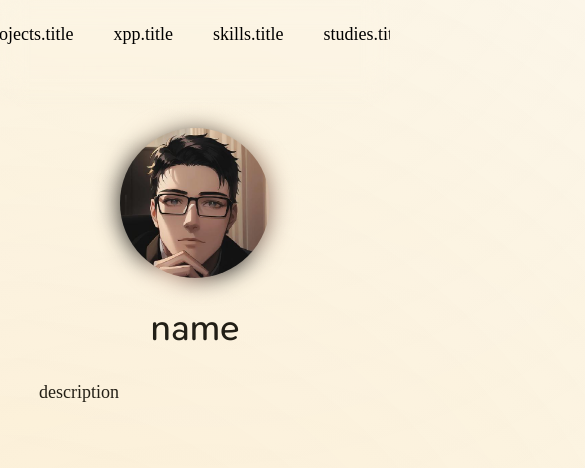
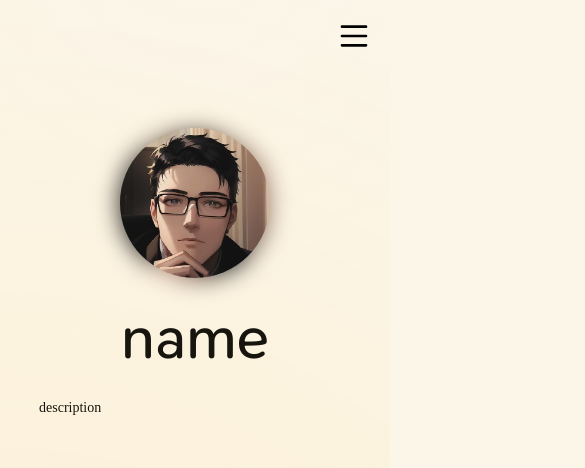
Before and after one commit to Game-K-Hack/portfolio, a Vue app: page / in a window 390 px wide. Shown: the top 468 px of the page, 585 px wide, since content can reach past the window. Built offline with nearby package versions, Linux system fonts and the light colour scheme; a web font is replaced by a local one.

Commit message:
adaptation phone version

```diff
--- a/src/App.vue
+++ b/src/App.vue
@@ -17,15 +17,13 @@
 </script>
 
 <template>
-    <!-- <main class="dashboard-container"> -->
-        <Circle color="#FFFFFF" :size="2000" pos="-20%:50%" />
+    <Circle color="#FFFFFF" :size="2000" pos="-200:50%" />
     <Circle color="#FFAE00" :size="2000" pos="800:0%" />
     <Circle color="#1EFF00" :size="2000" pos="1800:120%" />
     <Circle color="#00AAFF" :size="2000" pos="3000:-10%" />
     <Circle color="#FF0004" :size="2000" pos="4200:110%" />
     <Circle color="#1EFF00" :size="2000" pos="5400:-20%" />
     <Circle color="#FFAE00" :size="2000" pos="6600:100%" />
-        <Circle color="#FFFFFF" :size="2000" pos="105%:50%" />
 
     <Navbar :ids="['projects', 'xpp', 'skills', 'studies']"></Navbar>
 
@@ -41,39 +39,65 @@
             <ProjectCard id="bkcrackgui" :icons="['qt', 'python']" :links="[
                 { url: 'https://github.com/Game-K-Hack/bkcrack-gui', icon: 'githublink.png' }
             ]"></ProjectCard>
-                <button class="p-2.5 m-auto px-10 border-2 border-dashed rounded-full hover:cursor-pointer hover:border-solid">
+            <button class="p-2.5 m-auto px-10 border-2 border-dashed hover:cursor-pointer hover:border-solid rounded-[2.5rem] sm:w-[600px] md:w-[600px] lg:w-[470px] 2xl:w-[500px]">
                 Voir plus
             </button>
         </div>
     </Section>
 
     <Section id="xpp">
-            <div class="grid grid-cols-[min-content_min-content_auto] mx-[5%] pt-12.5">
+        <div class="grid grid-cols-[min-content_auto] lg:grid-cols-[min-content_min-content_auto] mx-[5%] pt-12.5">
             <template v-for="(i, index) in $tm('xpp.items')" :key="index">
-                    <div class="flex flex-col flex-nowrapl w-auto col-1">
+
+                <div class="hidden lg:flex flex-col flex-nowrap w-auto col-start-1">
                     <p class="text-end whitespace-nowrap w-full font-light text-xl">{{ $t(i.date) }}</p>
                     <p class="text-end whitespace-nowrap w-full font-light text-xl">
-                            <a :href="$t(i.company.url)">
+                        <a :href="$t(i.company.url)" target="_blank">
                             <u><b>{{ $t(i.company.name) }}</b></u>
                         </a> ({{ $t(i.company.location) }})
                     </p>
-                        <div class="flex flex-row justify-end mt-2.5 gap-2.5">
+
+                    <div class="hidden lg:flex flex-row flex-wrap gap-2.5 mt-2 mb-2 lg:justify-end">
                         <img class="w-7.5 h-7.5" v-for="iconKey in i.icons" :key="iconKey"
                             :src="'./icons/' + ICONS[iconKey]?.icon"
                             :alt="ICONS[iconKey]?.icon"
                             :class="{ 'rounded-[5px]': ICONS[iconKey]?.rounded }">
                     </div>
                 </div>
-                    <div class="w-5 mx-2.5 mt-2 col-2">
+
+                <div class="hidden sm:block w-5 mx-2.5 mt-1.5 col-start-1 lg:col-start-2">
                     <div class="w-5 h-5 rounded-full bg-timeline-point"></div>
-                        <div class="w-1 h-[calc(100%-24px-4px)] my-2 mx-auto bg-timeline-rod"></div>
+                    <div class="w-1 h-[calc(100%-20px-12px)] my-2 mx-auto bg-timeline-rod"></div>
                 </div>
-                    <div class="w-full col-3">
-                        <h1 class="text-2xl font-bold">{{ $t(i.type) }}: {{ $t(i.name) }}</h1>
-                        <p class="p-5 font-extralight text-justify text-xl whitespace-pre-line pb-20" v-html="formatBold($t(i.description))"></p>
+
+                <div class="w-full pb-20 col-start-2 lg:col-start-3">
+
+                    <div class="flex lg:hidden flex-row flex-wrap gap-x-5 mb-2 items-center">
+                        <span class="text-xl font-light whitespace-nowrap">{{ $t(i.date) }}</span>
+                        <span class="text-xl font-light">
+                            <a :href="$t(i.company.url)">
+                                <u><b>{{ $t(i.company.name) }}</b></u>
+                            </a>
+                            <span class="ml-1">({{ $t(i.company.location) }})</span>
+                        </span>
+                    </div>
+
+                    <div class="flex lg:hidden flex-row flex-wrap gap-2.5 lg:justify-start">
+                        <img class="w-7.5 h-7.5" v-for="iconKey in i.icons" :key="iconKey"
+                            :src="'./icons/' + ICONS[iconKey]?.icon"
+                            :alt="ICONS[iconKey]?.icon"
+                            :class="{ 'rounded-[5px]': ICONS[iconKey]?.rounded }">
+                    </div>
+
+                    <h1 class="text-2xl font-bold leading-tight">
+                        {{ $t(i.type) }}: {{ $t(i.name) }}
+                    </h1>
+
+                    <p class="font-extralight text-justify text-xl whitespace-pre-line" v-html="formatBold($t(i.description))"></p>
                 </div>
             </template>
-                <div class="w-5 h-1 bg-timeline-rod col-2 mx-auto mb-25"></div>
+
+            <div class="hidden sm:block w-5 h-1 bg-timeline-rod col-start-1 lg:col-start-2 mx-auto mb-25"></div>
         </div>
     </Section>
 
@@ -97,22 +121,35 @@
     <Section id="studies">
         <div class="grid grid-cols-[min-content_min-content_auto] mx-[5%] pt-12.5">
             <template v-for="(i, index) in $tm('studies.items')" :key="index">
-                    <div class="flex flex-col flex-nowrapl w-auto col-1">
+
+                <div class="hidden lg:flex flex-col flex-nowrap w-auto col-start-1">
                     <p class="text-end whitespace-nowrap w-full font-light text-xl">{{ $t(i.date) }}</p>
                 </div>
-                    <div class="w-5 mx-2.5 mt-2 col-2">
+
+                <div class="w-5 mx-2.5 mt-1.5 col-start-2">
                     <div class="w-5 h-5 rounded-full bg-timeline-point"></div>
                     <div class="w-1 h-[calc(100%-24px-4px)] my-2 mx-auto bg-timeline-rod"></div>
                 </div>
-                    <div class="w-full col-3 font-extralight text-xl whitespace-nowrap">
-                        <h1 class="text-2xl font-bold">{{ $t(i.type) }}: {{ $t(i.name) }}</h1>
-                        <p class="text-start" v-if="i.option" v-html="formatBold($t(i.option))"></p>
-                        <p class="text-start pb-20">
-                            <a :href="$t(i.school.url)"><u><b>{{ $t(i.school.name) }}</b></u></a> ({{ $t(i.school.location) }})
+
+                <div class="w-full col-start-3 font-extralight text-xl">
+
+                    <p class="lg:hidden text-lg font-medium opacity-70 mb-1 leading-none">
+                        {{ $t(i.date) }}
+                    </p>
+
+                    <h1 class="text-2xl font-bold leading-tight">{{ $t(i.type) }}: {{ $t(i.name) }}</h1>
+
+                    <p class="text-start mt-2" v-if="i.option" v-html="formatBold($t(i.option))"></p>
+
+                    <p class="text-start pb-20 mt-1">
+                        <a :href="$t(i.school.url)" target="_blank">
+                            <u><b>{{ $t(i.school.name) }}</b></u>
+                        </a> ({{ $t(i.school.location) }})
                     </p>
                 </div>
             </template>
-                <div class="w-5 h-1 bg-timeline-rod col-2 mx-auto mb-25"></div>
+
+            <div class="w-5 h-1 bg-timeline-rod col-start-2 mx-auto mb-25"></div>
         </div>
     </Section>
 
@@ -126,10 +163,12 @@
             <BannerCard id="rootme"></BannerCard>
         </div>
     </SubSection>
-    <!-- </main> -->
 </template>
 
 <style>
+    * {
+        box-sizing: border-box;
+    }
     /* Reset global pour éviter les surprises */
     html,
     body {
--- a/src/assets/main.css
+++ b/src/assets/main.css
@@ -13,6 +13,12 @@
 @layer base {
   :focus-visible {
     outline: none; /* Désactive l'outline 'auto' par défaut */
+  }
+}
+
+@layer components {
+  .text-classic {
+    @apply text-sm md:text-base lg:text-lg 2xl:text-2xl;
   }
 }
 
@@ -70,3 +76,7 @@ html, body {
   background-color: var(--color-background);
   color: var(--color-text);
 }
+
+#app {
+  position: relative; /* https://stackoverflow.com/a/14271049 */
+}
--- a/src/components/Circle.vue
+++ b/src/components/Circle.vue
@@ -1,5 +1,21 @@
+<style scoped>
+    .gradient-circle {
+        position: absolute;
+        /* Empêche le cercle de bloquer les clics sur les boutons en dessous */
+        pointer-events: none;
+        border-radius: 50%;
+        z-index: 0;
+        /* On utilise transform pour centrer parfaitement le point de spawn */
+        transform: translate(-50%, -50%);
+        /* Gradient utilisant les variables définies dans positionStyle */
+        background: radial-gradient(circle closest-side, var(--circle-color-start), var(--circle-color-end));
+        /* Optimisation GPU */
+        will-change: transform;
+    }
+</style>
+
 <template>
-  <div class="gradient-circle" :style="positionStyle"></div>
+    <div class="gradient-circle" :style="positionStyle"></div>
 </template>
 
 <script>
@@ -34,19 +50,3 @@ export default {
     }
 }
 </script>
-
-<style scoped>
-    .gradient-circle {
-        position: absolute;
-        /* Empêche le cercle de bloquer les clics sur les boutons en dessous */
-        pointer-events: none;
-        border-radius: 50%;
-        z-index: 0;
-        /* On utilise transform pour centrer parfaitement le point de spawn */
-        transform: translate(-50%, -50%);
-        /* Gradient utilisant les variables définies dans positionStyle */
-        background: radial-gradient(circle closest-side, var(--circle-color-start), var(--circle-color-end));
-        /* Optimisation GPU */
-        will-change: transform;
-    }
-</style>
--- a/src/components/Header.vue
+++ b/src/components/Header.vue
@@ -15,8 +15,8 @@
             <img class="w-37.5 rounded-[50%] blur-md animate-[blurAnimation_1s]" :src="avatar">
             <img class="absolute w-37.5 rounded-[50%]" :src="avatar">
         </div>
-        <h1 v-if="title.length > 0" class="text-center text-4xl font-['SNPro']">{{ title }}</h1>
-        <p class="text-justify font-extralight text-lg">{{ resume }}</p>
+        <h1 v-if="title.length > 0" class="text-center text-6xl font-['SNPro']">{{ title }}</h1>
+        <p class="text-justify font-extralight text-classic">{{ resume }}</p>
     </div>
 </template>
 
--- a/src/components/Navbar.vue
+++ b/src/components/Navbar.vue
@@ -1,14 +1,40 @@
-<!-- <script setup>
-    import { ICONS } from '@/data/icons';
-</script> -->
+<style scoped>
+    .fade-enter-active, .fade-leave-active {
+        transition: opacity 0.3s ease;
+    }
+    .fade-enter-from, .fade-leave-to {
+        opacity: 0;
+    }
+</style>
 
 <template>
-    <div class="flex flex-row gap-10 p-5 pb-15 justify-center backdrop-blur-md fixed z-10 w-full top-0 items-start" style="mask:linear-gradient(black, black, transparent);">
-        <div @click="openModal(id)" v-for="id in ids" class="flex flex-row gap-2 hover:cursor-pointer hover:font-bold">
-            <!-- <img :src="'./icons/' + ICONS[id]?.icon"> -->
-            <p class="text-lg">{{ $t(`${id}.title`) }}</p>
+    <nav>
+        <div class="hidden min-[831px]:flex flex-row gap-10 p-5 pb-15 justify-center backdrop-blur-md fixed z-10 w-screen top-0 items-start" style="mask:linear-gradient(black, black, transparent);">
+            <div @click="scrollToSection(id)" v-for="id in ids" :key="id" class="flex flex-row gap-2 hover:cursor-pointer hover:font-bold">
+                <p class="text-lg text-white">{{ $t(`${id}.title`) }}</p>
+            </div>
         </div>
-    </div>
+
+        <div @click="openburger = true" class="flex min-[831px]:hidden p-5 pb-10 justify-end fixed top-0 right-0 z-20 hover:cursor-pointer">
+            <svg xmlns="http://www.w3.org/2000/svg" width="32" height="32" viewBox="0 0 24 24">
+                <path fill="none" stroke="currentColor" stroke-linecap="round" stroke-linejoin="round" stroke-width="2" d="M3 5h18M3 12h18M3 19h18"/>
+            </svg>
+        </div>
+
+        <transition name="fade">
+            <div v-if="openburger" class="fixed inset-0 z-50 bg-black/95 backdrop-blur-lg flex flex-col items-center justify-center gap-8">
+                <button @click="openburger = false" class="absolute top-5 right-5 text-white">
+                    <svg xmlns="http://www.w3.org/2000/svg" width="32" height="32" viewBox="0 0 24 24">
+                        <path fill="none" stroke="currentColor" stroke-linecap="round" stroke-linejoin="round" stroke-width="2" d="M18 6L6 18M6 6l12 12"/>
+                    </svg>
+                </button>
+
+                <div v-for="id in ids" :key="id" @click="scrollToSection(id)" class="text-2xl text-white font-medium hover:text-gray-400 transition-colors">
+                    {{ $t(`${id}.title`) }}
+                </div>
+            </div>
+        </transition>
+    </nav>
 </template>
 
 <script>
@@ -16,10 +42,37 @@
         props: {
             ids: { type: Array, default: () => [] },
         },
+        data() {
+            return {
+                openburger: false
+            }
+        },
+        watch: {
+            openburger(isOpen) {
+                const body = document.body;
+                if (isOpen) {
+                    const y = window.scrollY;
+                    body.style.position = 'fixed';
+                    body.style.top = `-${y}px`;
+                    body.style.width = '100%';
+                } else {
+                    const scrollY = body.style.top;
+                    body.style.position = '';
+                    body.style.top = '';
+                    body.style.width = '';
+                    window.scrollTo(0, parseInt(scrollY || '0') * -1);
+                }
+            }
+        },
         methods: {
-            openModal(id) {
-                const element = document.getElementById(id);
-                if (element) element.scrollIntoView({ behavior: 'smooth', block: 'start', inline: 'nearest' });
+            scrollToSection(id) {
+                this.openburger = false;
+                this.$nextTick(() => {
+                    const element = document.getElementById(id);
+                    if (element) {
+                        element.scrollIntoView({ behavior: 'smooth' });
+                    }
+                });
             }
         }
     }
```
Also changed, not shown: index.html (+5 -9 lines). Lines whose indentation alone changed are shown as unchanged.
